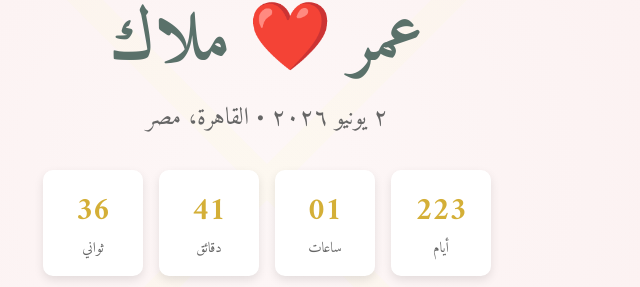
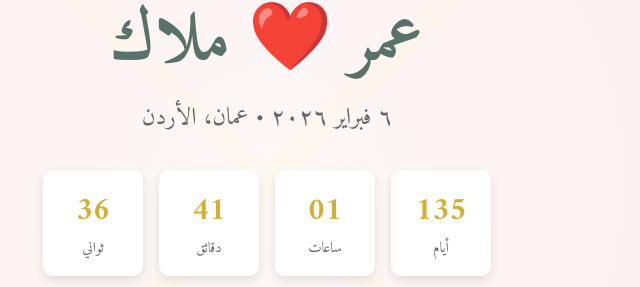
Before and after one commit to omarjehadd/Omar, a plain HTML site: page index.html in a window 1280 px wide. Shown: the part 218-505 px from the top of the page, 373-1013 px from the left. Drawn offline with nearby package versions, Linux system fonts and the light colour scheme.

Commit message:
Update index.html

```diff
--- a/index.html
+++ b/index.html
@@ -617,7 +617,7 @@
     <section class="hero">
         <div class="hero-content">
             <h1 class="couple-names fade-in" data-ar="عمر ❤️ ملاك" data-en="Omar ❤️ Malak">عمر ❤️ ملاك</h1>
-            <p class="wedding-date fade-in" data-ar="٢ يونيو ٢٠٢٦ • القاهرة، مصر" data-en="June 2, 2026 • Cairo, Egypt">٢ يونيو ٢٠٢٦ • القاهرة، مصر</p>
+<p class="wedding-date fade-in" data-ar="٦ فبراير ٢٠٢٦ • عمان، الأردن" data-en="Feb 6, 2026 • Amman, Jordan">٦ فبراير ٢٠٢٦ • عمان، الأردن</p>
 
             <div class="countdown fade-in">
                 <div class="countdown-item">
@@ -911,7 +911,7 @@
         // Countdown Timer
         function updateCountdown() {
             // CUSTOMIZE: SET YOUR WEDDING DATE HERE (Year, Month-1, Day, Hour, Minute, Second)
-            const weddingDate = new Date(2026, 5, 2, 17, 0, 0); // June 2, 2026, 5:00 PM
+            const weddingDate = new Date(2026, 2, 6, 17, 0, 0);
 
             const now = new Date().getTime();
             const distance = weddingDate.getTime() - now;
```
